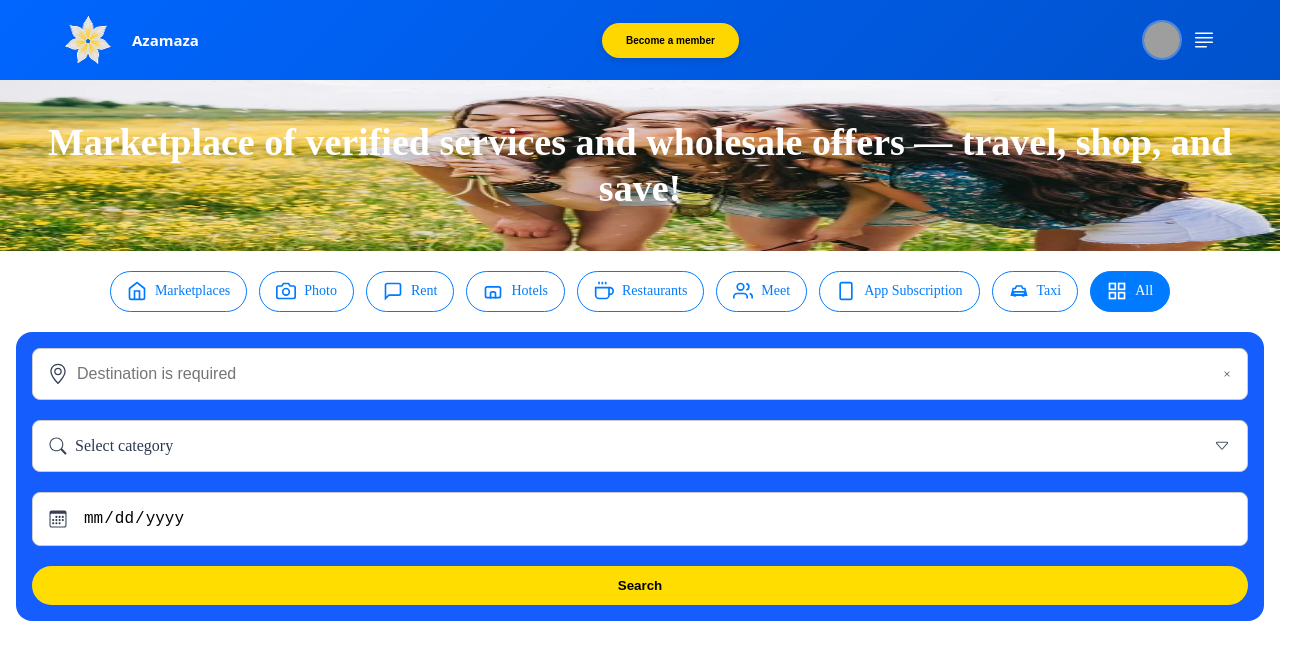
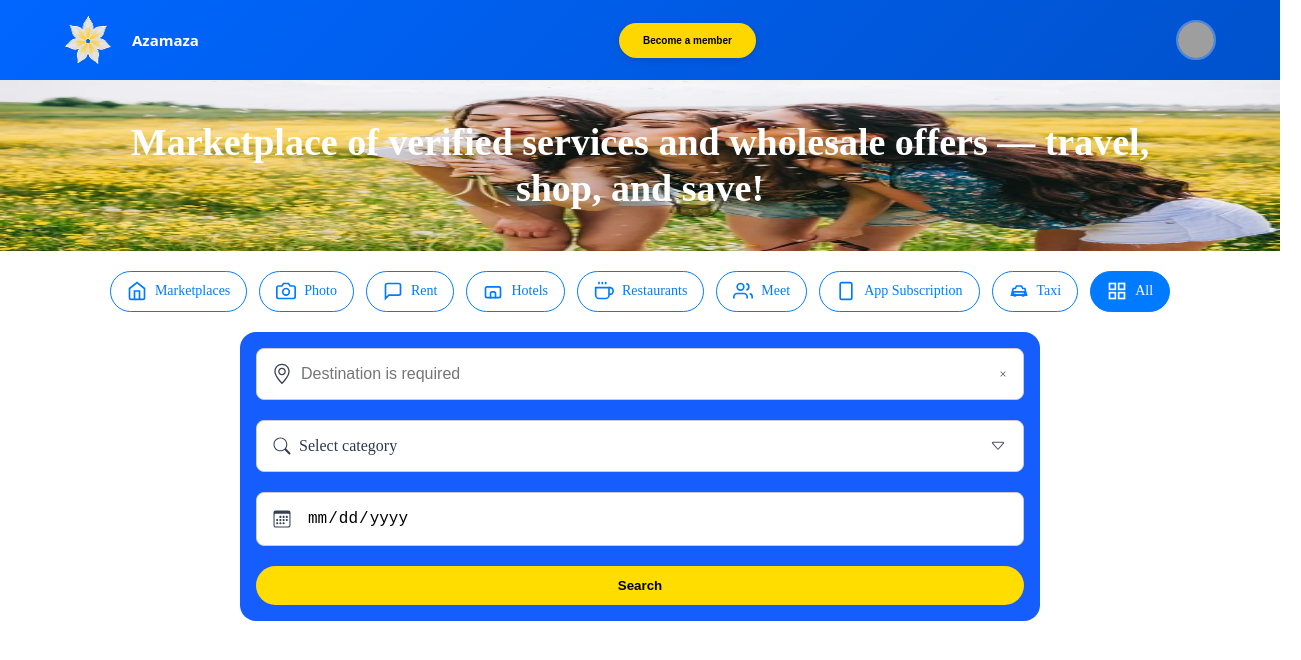
Before and after one commit to AlexSmiian/AzamazaTest, a Next.js app in the folder azamaza/: page / in a window 1280 px wide. Shown: the top 660 px of the page, 1301 px wide, since content can reach past the window. Built offline with nearby package versions, Linux system fonts and the light colour scheme; grey boxes are pictures that could not be loaded.

Commit message:
refactoring styles

```diff
--- a/azamaza/src/app/_assets/global.css
+++ b/azamaza/src/app/_assets/global.css
@@ -24,6 +24,7 @@ body {
     position: relative;
     color: #2a3950;
     margin: 0;
+    overflow-x: hidden;
 }
 
 body {
--- a/azamaza/src/app/_components/Header/header.module.scss
+++ b/azamaza/src/app/_components/Header/header.module.scss
@@ -106,12 +106,14 @@
   padding: 0;
   margin: 0;
 
+  @media (min-width: 1024px) {
+    display: none;
+  }
+
   &:hover {
     background: #f0f0f0;
   }
 }
-
-
 
 .menuOverlay {
   position: absolute;
--- a/azamaza/src/app/_modules/Home/SearchForm/searchForm.module.scss
+++ b/azamaza/src/app/_modules/Home/SearchForm/searchForm.module.scss
@@ -8,6 +8,8 @@
   flex-direction: column;
   align-items: center;
   gap: 20px;
+  max-width: 800px;
+  margin: 0 auto;
 }
 
 .inputGroupLabel {
--- a/azamaza/src/app/_ui/CenteredContainer/centeredContainer.module.scss
+++ b/azamaza/src/app/_ui/CenteredContainer/centeredContainer.module.scss
@@ -3,13 +3,13 @@
   padding-left: 16px;
   padding-right: 16px;
 
-  //@media (min-width: $media-tab-sm) {
-  //  padding-left: 40px;
-  //  padding-right: 40px;
-  //}
-  //
-  //@media (min-width: $media-des-md) {
-  //  padding-left: calc((100% - 1104px) / 2);
-  //  padding-right: calc((100% - 1104px) / 2);
-  //}
+  @media (min-width: 768px) {
+    padding-left: 40px;
+    padding-right: 40px;
+  }
+
+  @media (min-width: 1280px) {
+    padding-left: calc((100% - 1104px) / 2);
+    padding-right: calc((100% - 1104px) / 2);
+  }
 }
```
